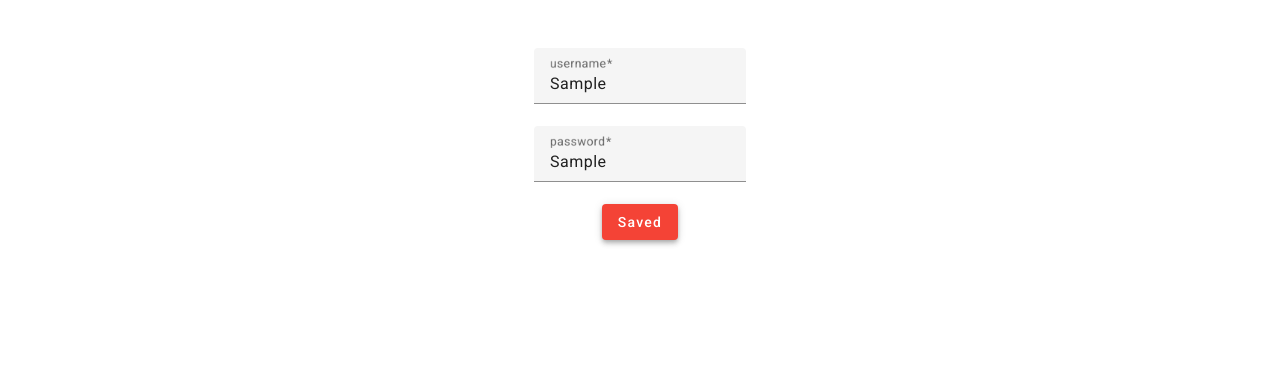
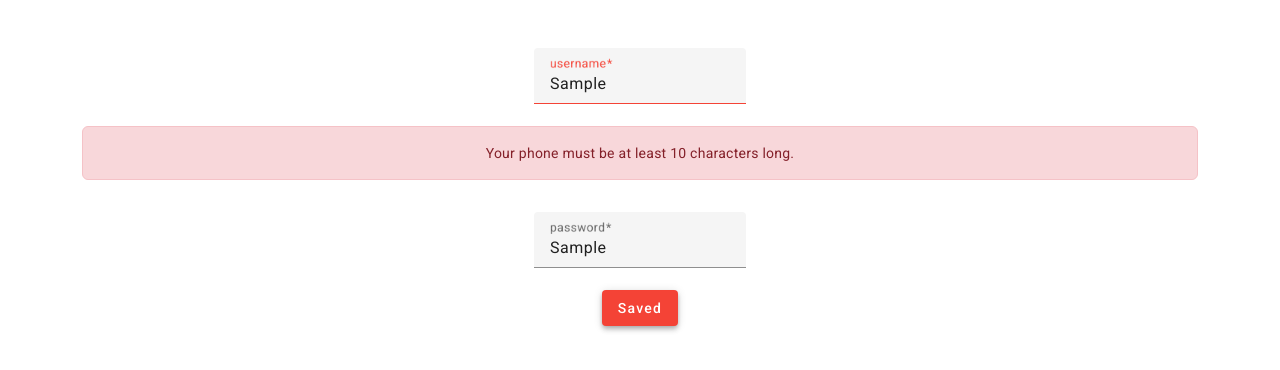
Before and after one commit to ParthipanSrinivasan/AngularProject, an Angular app: page /edit/1 in a window 1280 px wide. Both pictures are taken after typing "Sample", "Sample" into the empty fields and a click on the button "Saved". Shown: the top 370 px of the page. Built offline with nearby package versions, Linux system fonts and the light colour scheme.

Commit message:
error handle

```diff
--- a/src/app/edit/edit.component.html
+++ b/src/app/edit/edit.component.html
@@ -5,13 +5,19 @@
                 <form [formGroup]="update" (ngSubmit)="onEdit()" *ngIf="saved">
                     <mat-form-field>
                       <mat-label>username</mat-label>
-                       <input type="text" maxlength="10" matInput formControlName="phone" name="phone">
+                       <input type="text" maxlength="10" matInput formControlName="phone" name="phone" required>
                         </mat-form-field>
+                        <p class="alert alert-danger" *ngIf="update.controls['phone'].hasError('minlength')">
+                            Your phone must be at least 10 characters long.
+                        </p>
                         <br>
                           <mat-form-field>
                           <mat-label>password</mat-label>
-                            <input type="text" maxlength="6" matInput formControlName="otp" name="otp" >
+                            <input type="text" maxlength="6" matInput formControlName="otp" name="otp" required >
                             </mat-form-field>
+                            <p class="alert alert-danger" *ngIf="update.controls['otp'].hasError('minlength')">
+                                Your phone must be at least 10 characters long.
+                            </p>
                             <br>
                             <button mat-raised-button color="warn" type="submit">Saved</button>
                    </form>
--- a/src/app/edit/edit.component.ts
+++ b/src/app/edit/edit.component.ts
@@ -13,8 +13,8 @@ export class EditComponent implements OnInit {
   constructor(private route:ActivatedRoute,public heroservice:HeroService){
     this.heroservice.dumy;
   }
-  update=new FormGroup ({ phone:new FormControl('',[Validators.required]),
-  otp:new FormControl('',[Validators.required]),
+  update=new FormGroup ({ phone:new FormControl('',[Validators.required,Validators.minLength(9),Validators.maxLength(10)]),
+  otp:new FormControl('',[Validators.required,Validators.minLength(5),Validators.maxLength(6)]),
   id:new FormControl('')
   });
   saved:any=true;
@@ -32,7 +32,6 @@ export class EditComponent implements OnInit {
     });
   }
   onEdit(){
-    console.log(this.update.value)
     this.heroservice.onUpdate(this.update.value).subscribe((value)=>{
       this.saved=false;
       this.updated="Updated SuccesFully"
```
